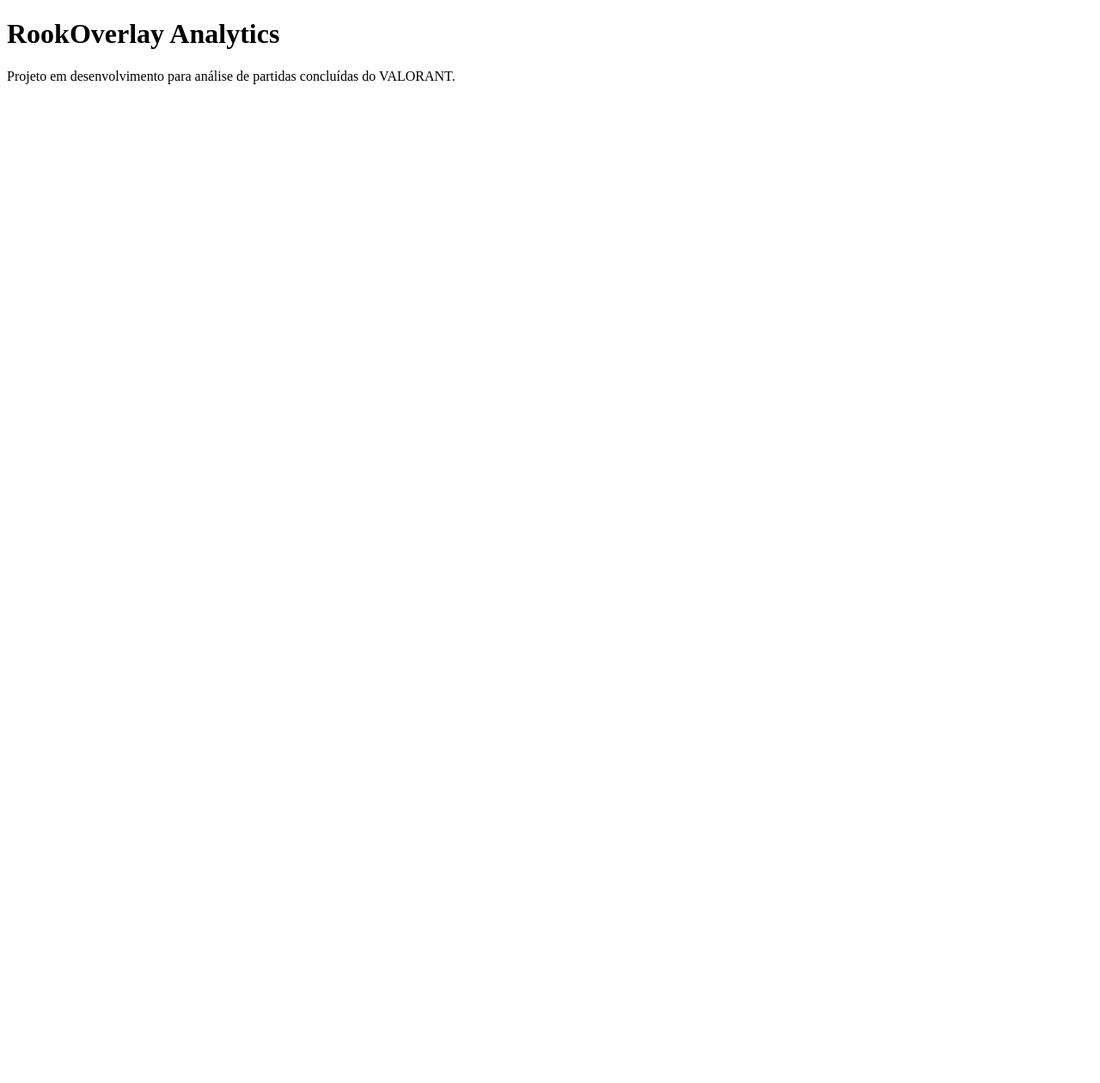
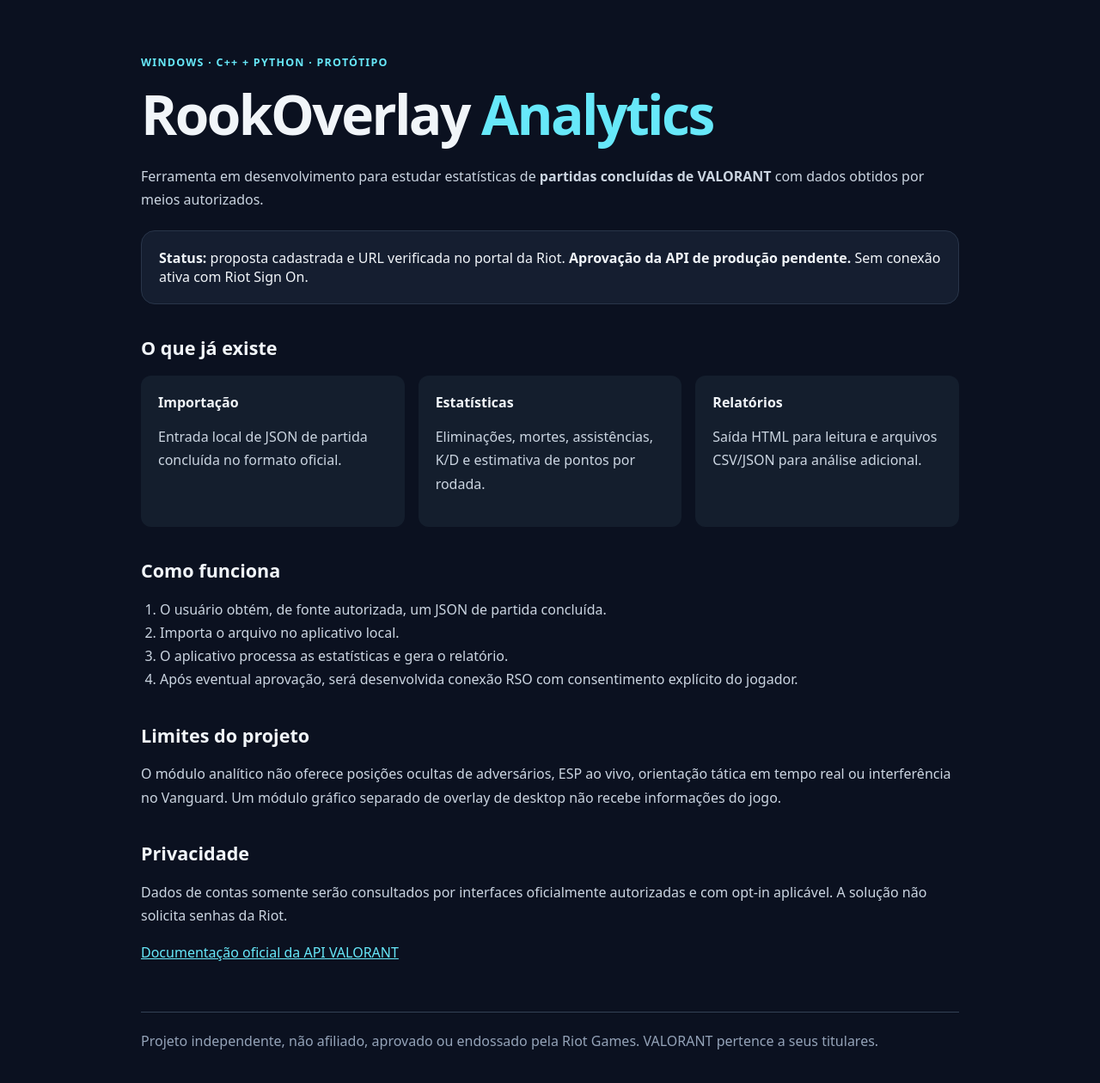
Before and after one commit to jonasiavininn-bot/RookOverlay-Analytics, a plain HTML site: page index.html in a window 1280 px wide. Shown: the whole page at 86% size. Before the commit the page ends 800 px from the top, so only its background shows below. Drawn offline with Linux system fonts and the light colour scheme.

Commit message:
Add files via upload

```diff
--- a/index.html
+++ b/index.html
@@ -1,12 +1,31 @@
-<!DOCTYPE html>
+<!doctype html>
 <html lang="pt-BR">
 <head>
-  <meta charset="UTF-8">
-  <title>RookOverlay Analytics</title>
+<meta charset="utf-8">
+<meta name="viewport" content="width=device-width,initial-scale=1">
+<meta name="description" content="RookOverlay Analytics: protótipo de análise retrospectiva de partidas concluídas de VALORANT.">
+<title>RookOverlay Analytics | Projeto em desenvolvimento</title>
+<style>
+:root{color-scheme:dark;font-family:system-ui,-apple-system,"Segoe UI",sans-serif}*{box-sizing:border-box}body{margin:0;background:#0b1120;color:#f1f5f9}main{max-width:1000px;margin:auto;padding:64px 24px}h1{font-size:clamp(2.2rem,6vw,4rem);letter-spacing:-.04em;margin:8px 0}h2{font-size:1.35rem;margin-top:36px}p,li{line-height:1.7;color:#cbd5e1}ul,ol{padding-left:22px}.tag{color:#67e8f9;text-transform:uppercase;letter-spacing:.1em;font-size:.78rem;font-weight:700}.panel{background:#151e30;border:1px solid #293549;border-radius:16px;padding:20px;margin:22px 0}.grid{display:grid;grid-template-columns:repeat(auto-fit,minmax(220px,1fr));gap:16px}.grid>section{background:#141e2d;padding:20px;border-radius:12px}.muted{font-size:.9rem;color:#94a3b8}a{color:#67e8f9}code{color:#7dd3fc}footer{margin-top:55px;border-top:1px solid #334155;padding-top:22px;color:#94a3b8}
+</style>
 </head>
-<body>
-  <h1>RookOverlay Analytics</h1>
-  <p>Projeto em desenvolvimento para análise
-  de partidas concluídas do VALORANT.</p>
-</body>
-</html>
+<body><main>
+<div class="tag">Windows · C++ + Python · Protótipo</div>
+<h1>RookOverlay <span style="color:#67e8f9">Analytics</span></h1>
+<p>Ferramenta em desenvolvimento para estudar estatísticas de <strong>partidas concluídas de VALORANT</strong> com dados obtidos por meios autorizados.</p>
+<div class="panel"><strong>Status:</strong> proposta cadastrada e URL verificada no portal da Riot. <strong>Aprovação da API de produção pendente.</strong> Sem conexão ativa com Riot Sign On.</div>
+<h2>O que já existe</h2>
+<div class="grid">
+<section><strong>Importação</strong><p>Entrada local de JSON de partida concluída no formato oficial.</p></section>
+<section><strong>Estatísticas</strong><p>Eliminações, mortes, assistências, K/D e estimativa de pontos por rodada.</p></section>
+<section><strong>Relatórios</strong><p>Saída HTML para leitura e arquivos CSV/JSON para análise adicional.</p></section>
+</div>
+<h2>Como funciona</h2>
+<ol><li>O usuário obtém, de fonte autorizada, um JSON de partida concluída.</li><li>Importa o arquivo no aplicativo local.</li><li>O aplicativo processa as estatísticas e gera o relatório.</li><li>Após eventual aprovação, será desenvolvida conexão RSO com consentimento explícito do jogador.</li></ol>
+<h2>Limites do projeto</h2>
+<p>O módulo analítico não oferece posições ocultas de adversários, ESP ao vivo, orientação tática em tempo real ou interferência no Vanguard. Um módulo gráfico separado de overlay de desktop não recebe informações do jogo.</p>
+<h2>Privacidade</h2>
+<p>Dados de contas somente serão consultados por interfaces oficialmente autorizadas e com opt-in aplicável. A solução não solicita senhas da Riot.</p>
+<p><a href="https://developer.riotgames.com/docs/valorant">Documentação oficial da API VALORANT</a></p>
+<footer>Projeto independente, não afiliado, aprovado ou endossado pela Riot Games. VALORANT pertence a seus titulares.</footer>
+</main></body></html>
```
Also changed, not shown: 1 other file.
